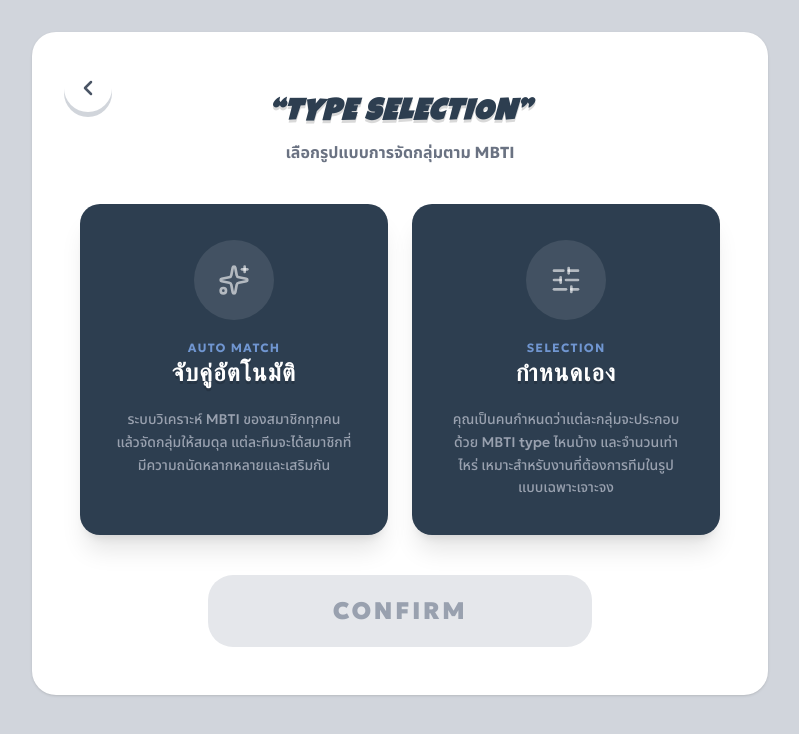
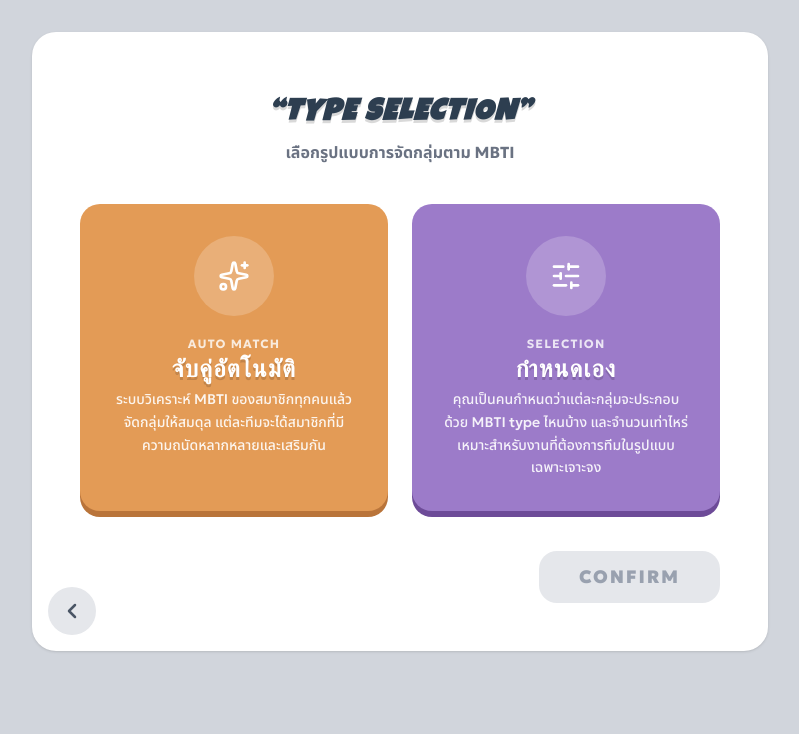
Before and after one commit to Oatto319/FinalProject, a Next.js app: page /create/typeselection in a window 1280 px wide. Shown: the top 734 px of the page, without its empty margins (240-1039 px from the left). Built offline with nearby package versions, Linux system fonts and the light colour scheme.

Commit message:
fix typeselection card

```diff
--- a/app/create/typeselection/page.tsx
+++ b/app/create/typeselection/page.tsx
@@ -11,6 +11,12 @@ const MODES = [
     subtitle: 'AUTO MATCH',
     description: 'ระบบวิเคราะห์ MBTI ของสมาชิกทุกคนแล้วจัดกลุ่มให้สมดุล แต่ละทีมจะได้สมาชิกที่มีความถนัดหลากหลายและเสริมกัน',
     icon: <Sparkles className="w-8 h-8" />,
+    bg: 'bg-[#E39B56]',
+    shadow: 'shadow-[0_6px_0_0_#B9743A]',
+    hoverShadow: 'hover:shadow-[0_3px_0_0_#B9743A]',
+    ring: 'ring-white/40',
+    iconBgActive: 'bg-white text-[#E39B56]',
+    iconBgIdle: 'bg-white/20 text-white',
   },
   {
     id: 'selection',
@@ -18,6 +24,12 @@ const MODES = [
     subtitle: 'SELECTION',
     description: 'คุณเป็นคนกำหนดว่าแต่ละกลุ่มจะประกอบด้วย MBTI type ไหนบ้าง และจำนวนเท่าไหร่ เหมาะสำหรับงานที่ต้องการทีมในรูปแบบเฉพาะเจาะจง',
     icon: <SlidersHorizontal className="w-8 h-8" />,
+    bg: 'bg-[#9C7BC9]',
+    shadow: 'shadow-[0_6px_0_0_#6D4B98]',
+    hoverShadow: 'hover:shadow-[0_3px_0_0_#6D4B98]',
+    ring: 'ring-white/40',
+    iconBgActive: 'bg-white text-[#9C7BC9]',
+    iconBgIdle: 'bg-white/20 text-white',
   },
 ];
 
@@ -60,7 +72,7 @@ export default function TypeSelectionPage() {
           {/* Back */}
           <button
             onClick={() => router.back()}
-            className="absolute left-4 top-4 sm:left-8 sm:top-8 w-12 h-12 bg-white rounded-full flex items-center justify-center text-gray-600 shadow-[0_5px_0_0_#d1d5db] hover:shadow-[0_3px_0_0_#d1d5db] hover:translate-y-[2px] active:shadow-none active:translate-y-[5px] transition-all"
+            className="absolute left-4 bottom-4 w-12 h-12 bg-gray-200 rounded-full flex items-center justify-center text-gray-600 hover:bg-gray-300 transition-colors"
           >
             <ChevronLeft size={24} strokeWidth={2.5} />
           </button>
@@ -80,45 +92,45 @@ export default function TypeSelectionPage() {
                 key={mode.id}
                 onClick={() => setSelected(mode.id)}
                 className={`
-                  bg-[#2D3E50] rounded-[20px] p-8 flex flex-col items-center text-center gap-4 shadow-xl
-                  transition-all duration-300 border-4 relative group
+                  ${mode.bg} ${mode.shadow} ${mode.hoverShadow}
+                  rounded-[20px] p-6 md:p-8 flex flex-row md:flex-col items-center text-left md:text-center gap-4
+                  transition-all duration-150 transform relative group
                   ${selected === mode.id
-                    ? 'border-[#7096D1] scale-105 ring-4 ring-[#7096D1]/20'
-                    : 'border-transparent hover:border-gray-500'}
+                    ? `scale-105 ring-4 ${mode.ring}`
+                    : 'hover:translate-y-[3px] active:translate-y-[6px] active:shadow-none'}
                 `}
               >
                 {selected === mode.id && (
                   <div className="absolute top-4 right-4 text-white">
-                    <CheckCircle2 size={24} fill="#7096D1" />
+                    <CheckCircle2 size={24} fill="rgba(255,255,255,0.3)" />
                   </div>
                 )}
 
                 <div className={`
-                  w-20 h-20 rounded-full flex items-center justify-center mb-1 transition-colors
-                  ${selected === mode.id ? 'bg-[#7096D1] text-white' : 'bg-white/10 text-white/60 group-hover:bg-white/20'}
+                  w-16 h-16 md:w-20 md:h-20 rounded-full flex items-center justify-center shrink-0 md:mb-1 transition-colors
+                  ${selected === mode.id ? mode.iconBgActive : mode.iconBgIdle}
                 `}>
                   {mode.icon}
                 </div>
 
-                <div>
-                  <p className="text-[#7096D1] text-xs font-bold tracking-widest uppercase mb-1">{mode.subtitle}</p>
+                <div className="flex flex-col items-start md:items-center">
+                  <p className="text-white/80 text-xs font-bold tracking-widest uppercase mb-1">{mode.subtitle}</p>
                   <h3 className="text-white text-2xl font-black">{mode.title}</h3>
+                  <p className="text-white/90 text-sm leading-relaxed font-medium mt-2 md:mt-0">{mode.description}</p>
                 </div>
-
-                <p className="text-gray-400 text-sm leading-relaxed font-medium">{mode.description}</p>
               </button>
             ))}
           </div>
 
           {/* Confirm */}
-          <div className="w-full flex justify-center">
+          <div className="w-full flex justify-end">
             <button
               disabled={!selected}
               onClick={handleConfirm}
               className={`
-                w-full max-w-sm py-5 rounded-[25px] font-black text-2xl transition-all transform uppercase tracking-widest
+                px-10 py-3 rounded-[18px] font-black text-lg transition-all transform uppercase tracking-widest
                 ${selected
-                  ? 'bg-[#7096D1] text-white shadow-[0_8px_0_0_#4A6FA5] hover:shadow-[0_4px_0_0_#4A6FA5] hover:translate-y-[4px] active:shadow-none active:translate-y-[8px]'
+                  ? 'bg-[#7096D1] text-white shadow-[0_6px_0_0_#4A6FA5] hover:shadow-[0_3px_0_0_#4A6FA5] hover:translate-y-[3px] active:shadow-none active:translate-y-[6px]'
                   : 'bg-gray-200 text-gray-400 cursor-not-allowed'}
               `}
             >
```
